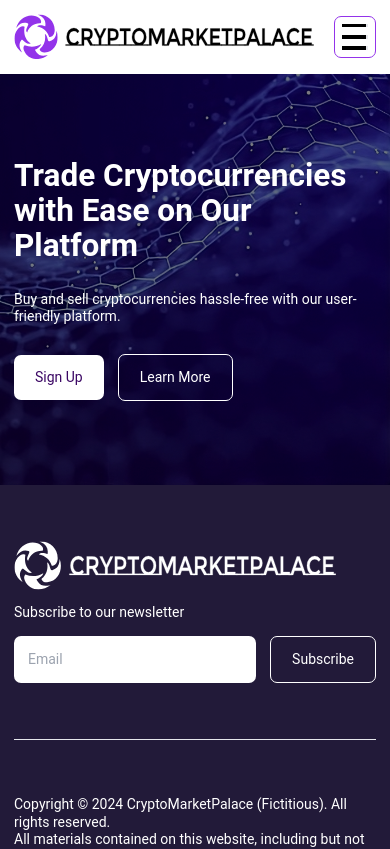
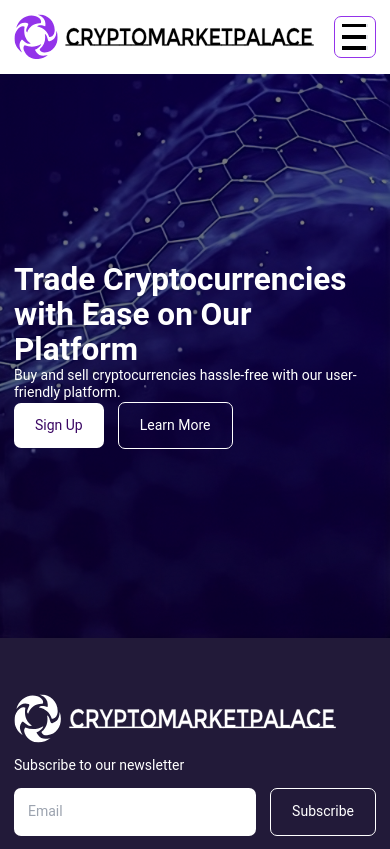
Before and after one commit to carlosmths/cryptomarketpalace, a React (Create React App) app: page / in a window 390 px wide. Shown: the top 849 px of the page. Built offline with nearby package versions, Linux system fonts and the light colour scheme.

Commit message:
Fixed columns layout.

```diff
--- a/src/components/Container.tsx
+++ b/src/components/Container.tsx
@@ -10,7 +10,7 @@ const Container: React.FC<ContainerProps> = ({ children, className }) => {
   return (
     <div
       className={classNames(
-        'container mx-auto px-4 max-w-screen-2xl',
+        'container mx-auto px-4 py-16 max-w-screen-2xl',
         className
       )}
     >
--- a/src/components/Footer.tsx
+++ b/src/components/Footer.tsx
@@ -7,16 +7,16 @@ const Footer: React.FC = () => {
   return (
     <footer className="footer bg-[#221A39] text-white">
       <Container className="py-16">
-        <div className="flex flex-col lg:flex-row gap-4">
-          <div className="flex flex-col flex-1 items-start justify-center">
+        <div className="flex flex-col lg:flex-row gap-x-24 gap-y-4">
+          <div className="flex flex-col lg:w-6/12 items-start justify-center">
             <MainLogo theme={Theme.dark} className="h-14 max-w-full" />
           </div>
-          <div className="flex-1 max-w-xl">
+          <div className="lg:w-6/12">
             <NewsLetterForm />
           </div>
         </div>
         <hr className="my-16" />
-        <div className="">
+        <div>
           <p>
             Copyright © 2024 CryptoMarketPalace (Fictitious). All rights
             reserved.
--- a/src/components/Hero.tsx
+++ b/src/components/Hero.tsx
@@ -28,7 +28,7 @@ const Hero: React.FC<HeroProps> = ({
   return (
     <div
       className={classNames(
-        'hero flex flex-1 items-center bg-no-repeat bg-cover bg-right-bottom bg-black/50 bg-blend-darken'
+        'hero flex flex-1 min-h-[calc(100vh-20rem)] items-center bg-no-repeat bg-cover bg-right-bottom bg-black/50 bg-blend-darken'
       )}
       style={{ backgroundImage: `url(${backgroundImageUrl})` }}
     >
@@ -38,7 +38,7 @@ const Hero: React.FC<HeroProps> = ({
         })}
       >
         <div
-          className={classNames('flex flex-col gap-8 w-full', {
+          className={classNames('w-full', {
             'lg:w-6/12 min-w-min lg:pr-10': variant === HeroVariant.fullHeight,
             'text-center': variant === HeroVariant.simple,
           })}
```
